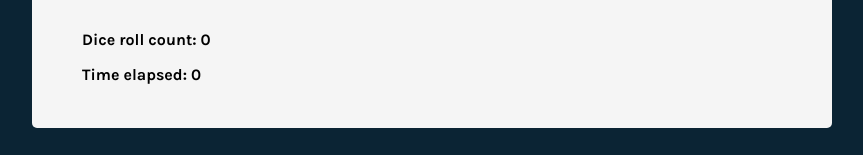
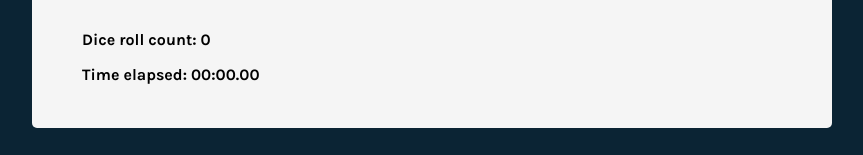
Before and after one commit to anthonypz/tenzies, a React (Create React App) app: page / in a window 1280 px wide. Shown: the part 412-567 px from the top of the page, without its empty margins (208-1071 px from the left). Built offline with nearby package versions, Linux system fonts and the light colour scheme.

Commit message:
Create Timer component

```diff
--- a/src/App.js
+++ b/src/App.js
@@ -1,7 +1,8 @@
 import React from "react";
-import Die from "./Die";
+import Die from "./components/Die";
 import { nanoid } from "nanoid";
 import Confetti from "react-confetti";
+import Timer from "./components/Timer";
 
 export default function App() {
   const [dice, setDice] = React.useState(allNewDice());
@@ -107,7 +108,7 @@ export default function App() {
       </button>
       <div className="timers-container">
         <p className="roll-counter">Dice roll count: {count}</p>
-        <p className="stopwatch">Time elapsed: {time}</p>
+        <Timer time={time} />
       </div>
     </main>
   );
--- /dev/null
+++ b/src/components/Timer.js
@@ -0,0 +1,18 @@
+import React from "react";
+
+export default function Timer(props) {
+  return (
+    <p className="stopwatch">
+      Time elapsed:
+      <span className="digits minutes">
+        {("0" + Math.floor((props.time / 60000) % 60)).slice(-2)}:
+      </span>
+      <span className="digits seconds">
+        {("0" + Math.floor((props.time / 1000) % 60)).slice(-2)}.
+      </span>
+      <span className="digits mili-sec">
+        {("0" + ((props.time / 10) % 100)).slice(-2)}
+      </span>
+    </p>
+  );
+}
--- a/src/index.css
+++ b/src/index.css
@@ -115,3 +115,7 @@ main {
   align-self: flex-start;
   margin: 0 0 0 30px;
 }
+
+.digits.minutes {
+  margin: 0 0 0 4px;
+}
```
Also changed, not shown: src/components/Die.js (renamed from src/Die.js).
